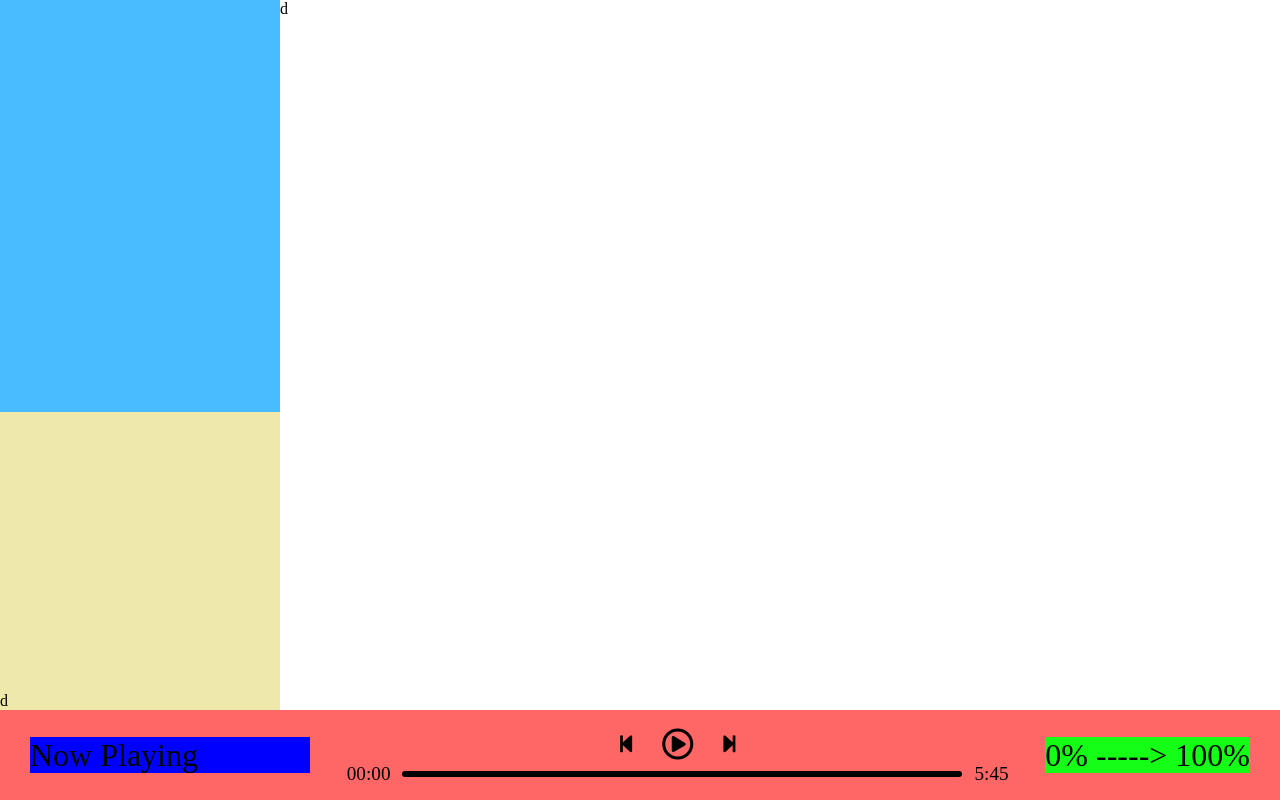
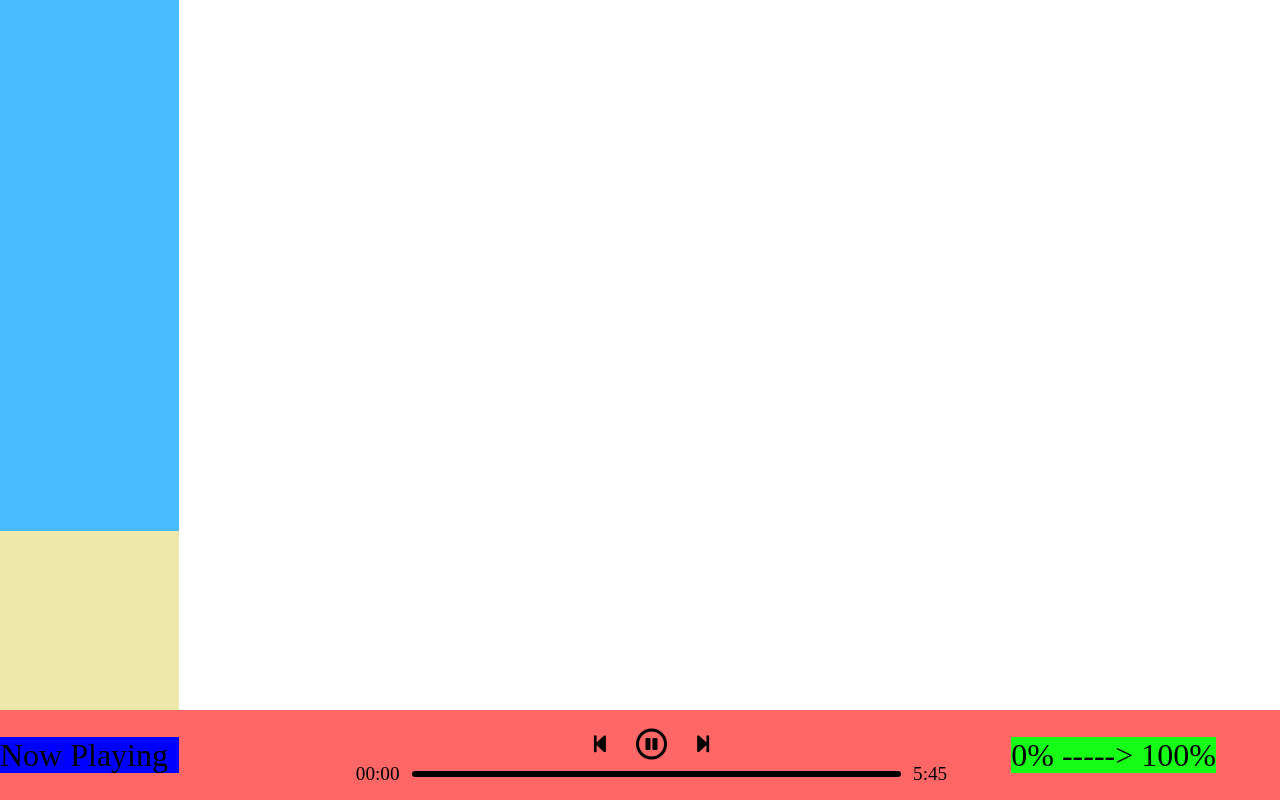
Before and after one commit to callumevans/musicplayer, a Svelte app: page / in a window 1280 px wide. Built offline with nearby package versions, Linux system fonts and the light colour scheme.

Commit message:
Layout updates with store

```diff
--- a/src/App.svelte
+++ b/src/App.svelte
@@ -6,8 +6,9 @@
 <style>
     :root {
         --footer-height: 90px;
-        --nav-min-width: 240px;
-        --nav-max-width: 280px;
+        --nav-min-width: 150px;
+        --nav-max-width: 350px;
+        --nav-width: 14vmax;
     }
 
     .layout {
@@ -16,8 +17,7 @@
     }
 
     .nav {
-        flex: 1;
-        flex-basis: auto;
+        width: var(--nav-width);
         max-width: var(--nav-max-width);
         min-width: var(--nav-min-width);
         margin-bottom: var(--footer-height);
@@ -35,7 +35,6 @@
         left: 0;
         right: 0;
         height: var(--footer-height);
-        padding: 0 30px;
         background: rgba(255, 1, 0, 0.6);
         backdrop-filter: blur(4px);
     }
@@ -45,7 +44,7 @@
     <div class="nav">
         <NavBar />
     </div>
-    <div class="content">d</div>
+    <div class="content"></div>
 </div>
 <div class="footer">
     <Footer />
--- a/src/components/footer/Footer.svelte
+++ b/src/components/footer/Footer.svelte
@@ -7,32 +7,34 @@
     .layout {
         width: 100%;
         height: 100%;
-        display: flex;
-        align-items: center;
-        justify-content: space-between;
+        display: grid;
         font-size: 2em;
+        grid-template-columns: var(--nav-width) 60% auto;
     }
 
     .song-info {
         background: blue;
-        flex-grow: 1;
+        width: var(--nav-width);
         min-width: var(--nav-min-width);
         max-width: var(--nav-max-width);
+        align-self: center;
+        justify-self: center;
     }
 
     .controls {
-        flex-grow: 1;
-        max-width: 1250px;
+        width: 77%;
+        justify-self: right;
+        align-self: center;
     }
 
     .volume {
         background: #15ff16;
-        justify-self: right;
+        align-self: center;
+        justify-self: center;
     }
 
     .scrubber {
         margin: 0 auto;
-        width: 90%;
         height: 20px;
     }
 </style>
--- a/src/components/footer/MediaControls.svelte
+++ b/src/components/footer/MediaControls.svelte
@@ -20,10 +20,25 @@
     }
 </style>
 
+<script>
+    import { isSongPlaying } from "../../stores/now-playing-store";
+
+    function setIsPlaying(value) {
+        isSongPlaying.set(value);
+    }
+</script>
+
 <div class="layout">
     <div class="buttons">
+
         <i class="fas fa-step-backward small"></i>
-        <i class="far fa-play-circle"></i>
+
+        {#if $isSongPlaying}
+            <i class="far fa-pause-circle" on:click={() => setIsPlaying(false)}></i>
+        {:else}
+            <i class="far fa-play-circle" on:click={() => setIsPlaying(true)}></i>
+        {/if}
+
         <i class="fas fa-step-forward small"></i>
     </div>
 </div>
--- a/src/components/nav/NavBar.svelte
+++ b/src/components/nav/NavBar.svelte
@@ -13,5 +13,5 @@
 </style>
 
 <div class="layout">
-    <div class="now-playing-art">d</div>
+    <div class="now-playing-art"></div>
 </div>
--- /dev/null
+++ b/src/stores/now-playing-store.js
@@ -0,0 +1,3 @@
+import { writable } from "svelte/store";
+
+export const isSongPlaying = writable(true);
```
Also changed, not shown: 1 other file (tests, documents, lock files or other folders).
